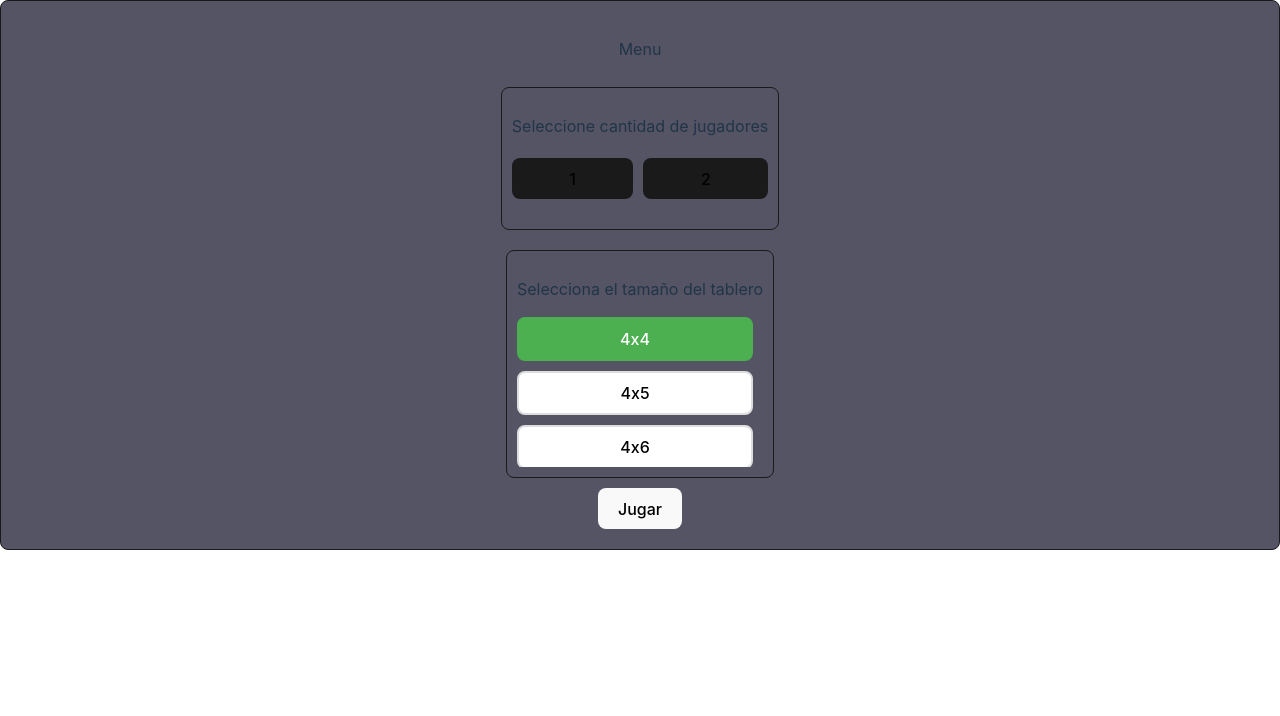
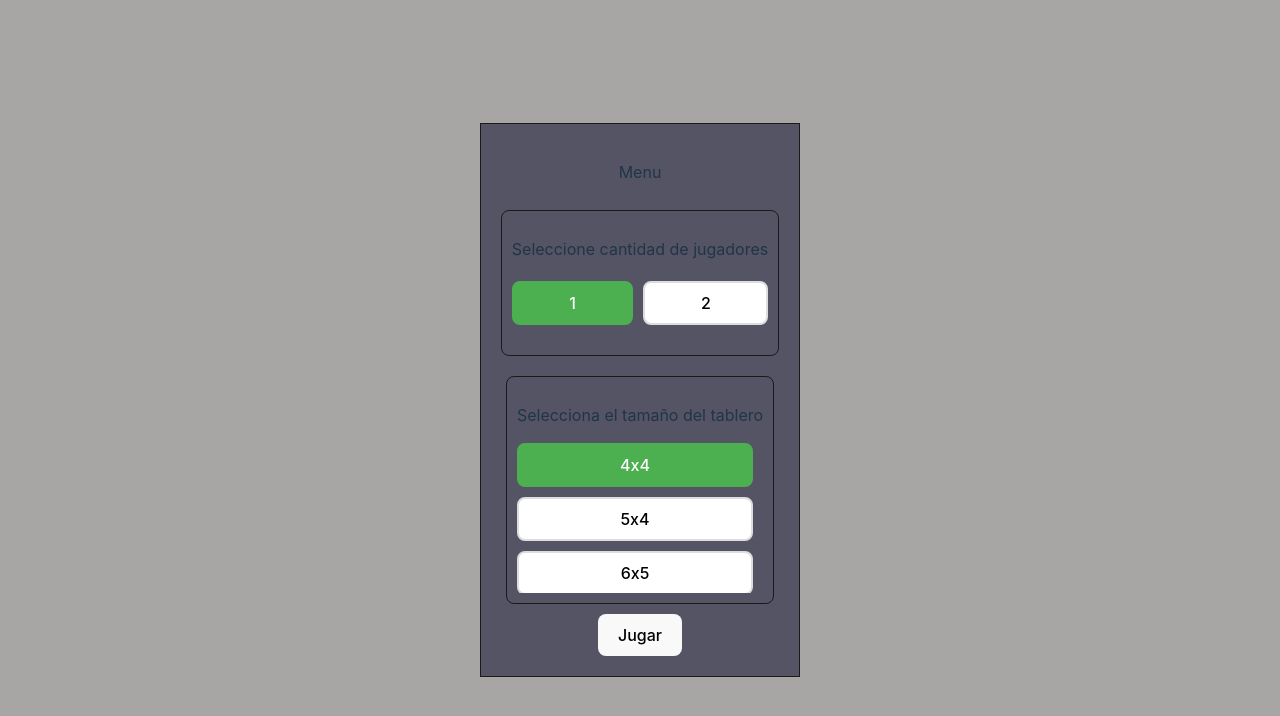
Before and after one commit to SandovalMauro/unq-ui-mauro-sandoval-trabajo-final, a React (Vite) app in the folder memotest/: page / in a window 1280 px wide. Shown: the top 716 px of the page. Built offline with nearby package versions, Linux system fonts and the light colour scheme.

Commit message:
arreglo de ubicacion de componentes

```diff
--- a/memotest/src/App.css
+++ b/memotest/src/App.css
@@ -1,4 +1,5 @@
-.App {
-  width: 100vw;
-  height: 100vh;
+#root {
+  max-width: 100vw;
+  margin: auto;
+  padding: 0;
 }
--- a/memotest/src/App.jsx
+++ b/memotest/src/App.jsx
@@ -6,7 +6,7 @@ import RouterApp from "./Router.jsx";
 function App() {
 
     return (
-        <div className="App">
+        <div>
             <Router>
                 <RouterApp/>
             </Router>
--- a/memotest/src/components/Menu/Menu.css
+++ b/memotest/src/components/Menu/Menu.css
@@ -1,13 +1,12 @@
-.container {
+.container-menu {
     display: flex;
+    justify-self: center;
     justify-content: center;
     align-items: center;
     flex-direction: column;
-    /*background-color: #1a1a1a;*/
     background-color: #545465;
     padding: 20px;
     border: solid 1px #1a1a1a;
-    border-radius: 8px;
 }
 
 .selection-player-container{
@@ -32,16 +31,26 @@
 }
 
 .button-player{
+    padding: 10px 20px;
+    font-size: 16px;
+    border: 2px solid #ddd;
     border-radius: 8px;
+    background-color: #fff;
+    cursor: pointer;
+    transition: all 0.3s ease;
+    text-align: center;
     flex-grow: 1;
-    border: 1px solid transparent;
-    padding: 0.6em 1.2em;
-    font-size: 1em;
-    font-weight: 500;
-    font-family: inherit;
-    background-color: #1a1a1a;
-    cursor: pointer;
-    transition: border-color 0.25s;
+}
+
+.button-player:hover {
+    background-color: #f4f4f4;
+    border-color: #bbb;
+}
+
+.button-player.selected{
+    background-color: #4caf50;
+    color: white;
+    border-color: #4caf50;
 }
 
 .selection-tablero-container{
@@ -62,8 +71,8 @@
     overflow-y: auto;
     max-height: 150px;
     padding-right: 10px;
-    scrollbar-width: thin; /* Ancho de la barra de desplazamiento */
-    scrollbar-color: #888 transparent; /* Colores de la barra */
+    scrollbar-width: thin;
+    scrollbar-color: #888 transparent;
 }
 
 .size-button {
--- a/memotest/src/components/Menu/Menu.jsx
+++ b/memotest/src/components/Menu/Menu.jsx
@@ -4,7 +4,7 @@ import {useState} from "react";
 
 
 const Menu = () =>{
-    const tableros = ['4x4', '4x5', '4x6', '4x7', '5x6', '6x6', '6x7', '6x8', '8x7', '8x8'];
+    const tableros = ['4x4', '5x4', '6x5', '6x6', '7x6', '8x6', '8x7', '8x8'];
     const [tableroSize, setTableroSize] = useState("4x4");
     const [numberPlayers, setNumberPlayers] = useState(1);
     const navigate = useNavigate();
@@ -17,13 +17,13 @@ const Menu = () =>{
         navigate("/Tablero", {state : {tableroSize:tableroSize, jugadores:numberPlayers}});
     }
     return(
-        <div className="container">
+        <div className="container-menu">
             <p>Menu</p>
             <div className="selection-player-container">
                 <p>Seleccione cantidad de jugadores</p>
                 <div className="buttons-player-container">
-                    <button className="button-player">1</button>
-                    <button className="button-player">2</button>
+                    <button className={`button-player ${numberPlayers === 1 ? 'selected' : ''}`} onClick={() => setNumberPlayers(1)}>1</button>
+                    <button className={`button-player ${numberPlayers === 2 ? 'selected' : ''}`} onClick={() => setNumberPlayers(2)}>2</button>
                 </div>
 
             </div>
--- a/memotest/src/components/Tablero/Tablero.css
+++ b/memotest/src/components/Tablero/Tablero.css
@@ -1,25 +1,43 @@
 .container {
-    display: flex;
+    max-width: 500px;
+    max-height: 100%;
+    margin: 20px auto;
+}
+
+.tablero-container-column-4,
+.tablero-container-column-5,
+.tablero-container-column-6,
+.tablero-container-column-7,
+.tablero-container-column-8{
+    display: grid;
     justify-content: center;
     align-items: center;
-    flex-direction: column;
-    /*background-color: #1a1a1a;*/
-    background-color: #545465;
-    padding-bottom: 20px;
+    gap: 10px;
 }
 
-.tablero-container {
-    display: grid;
-    /*grid-template-columns: repeat(auto-fit, minmax(80px, 1fr));*/
-    gap: 10px;
-    justify-content: center;
-    max-width: 90vw;
-    margin: 0 auto;
+.tablero-container-column-4 {
+    grid-template-columns: repeat(4, 1fr);
+}
+
+.tablero-container-column-5 {
+    grid-template-columns: repeat(5, 1fr);
+}
+
+.tablero-container-column-6 {
+    grid-template-columns: repeat(6, 1fr);
+}
+
+.tablero-container-column-7 {
+    grid-template-columns: repeat(7, 1fr);
+}
+
+.tablero-container-column-8 {
+    grid-template-columns: repeat(8, 1fr);
 }
 
 .image {
-    width: 95%;
-    height: 90%;
+    width: 80%;
+    height: 80%;
 }
 
 .dorso {
@@ -29,8 +47,7 @@
 }
 
 .card{
-    width: 100%;
-    aspect-ratio: 1 / 1.5;
+    aspect-ratio: 1;
     display: flex;
     justify-content: center;
     align-items: center;
@@ -72,7 +89,7 @@
     box-shadow: 6px 6px 20px green;
 }
 
-@media (min-width: 1200px) {
+@media (min-width: 700px) {
     .tablero-container {
         max-width: 700px;
     }
--- a/memotest/src/components/Tablero/Tablero.jsx
+++ b/memotest/src/components/Tablero/Tablero.jsx
@@ -66,12 +66,11 @@ const Tablero = () =>{
 
     return(
         <div className="container">
-            <h1>Memotest</h1>
             <div className="player-container">
                 <div className={`player ${playerTurn === 1 ? 'player-turn' : ''}`}> Jugador 1: {score.player1} pts</div>
                 <div className={`player ${playerTurn === 2 ? 'player-turn' : ''}`}> Jugador 2: {score.player2} pts</div>
             </div>
-            <div className="tablero-container" style={{ gridTemplateColumns: `repeat(${columns}, 1fr)` }}>
+            <div className={`tablero-container-column-${columns}`}>
                 {pairImages.map((image, index) => (
                     <div
                         key ={image.id}
--- a/memotest/src/helper/pares.js
+++ b/memotest/src/helper/pares.js
@@ -1,13 +1,11 @@
 
 const pares = {
     '4x4': 8,
-    '4x5': 10,
-    '4x6': 12,
-    '4x7': 14,
-    '5x6': 15,
+    '5x4': 10,
+    '6x5': 15,
     '6x6': 18,
-    '6x7': 21,
-    '6x8': 24,
+    '7x6': 21,
+    '8x6': 24,
     '8x7': 28,
     '8x8': 32
 }
--- a/memotest/src/index.css
+++ b/memotest/src/index.css
@@ -24,10 +24,11 @@ a:hover {
 
 body {
   margin: 0;
-  /*display: flex;*/
+  display: flex;
   place-items: center;
   min-width: 320px;
   min-height: 100vh;
+  background-color: #a8a5a5;
 }
 
 h1 {
```
